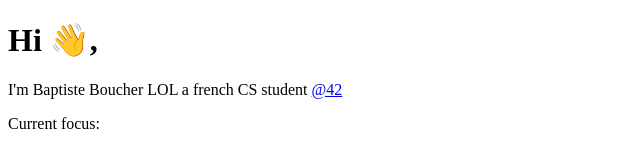
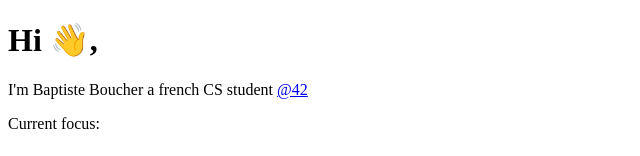
Before and after one commit to bouplusbou/portfolio, a Gatsby site: page / in a window 1280 px wide. Shown: the top 156 px of the page, without its empty margins (0-640 px from the left). Built offline with nearby package versions, Linux system fonts and the light colour scheme; Gatsby itself is replaced by a stand-in of ours.

Commit message:
test commit

```diff
--- a/src/pages/index.js
+++ b/src/pages/index.js
@@ -5,7 +5,7 @@
 export default () => (
   <div style={{ color: `black` }}>
     <h1>Hi <span>👋</span>,</h1>
-    <p>I'm Baptiste Boucher LOL a french CS student <a href="https://twitter.com/42born2code">@42</a> </p>
+    <p>I'm Baptiste Boucher a french CS student <a href="https://twitter.com/42born2code">@42</a> </p>
     <p>Current focus:</p>
     <div style={{ maxWidth: `100px`}}>
       <ReactLogo />
```
Also changed, not shown: 1 other file.
